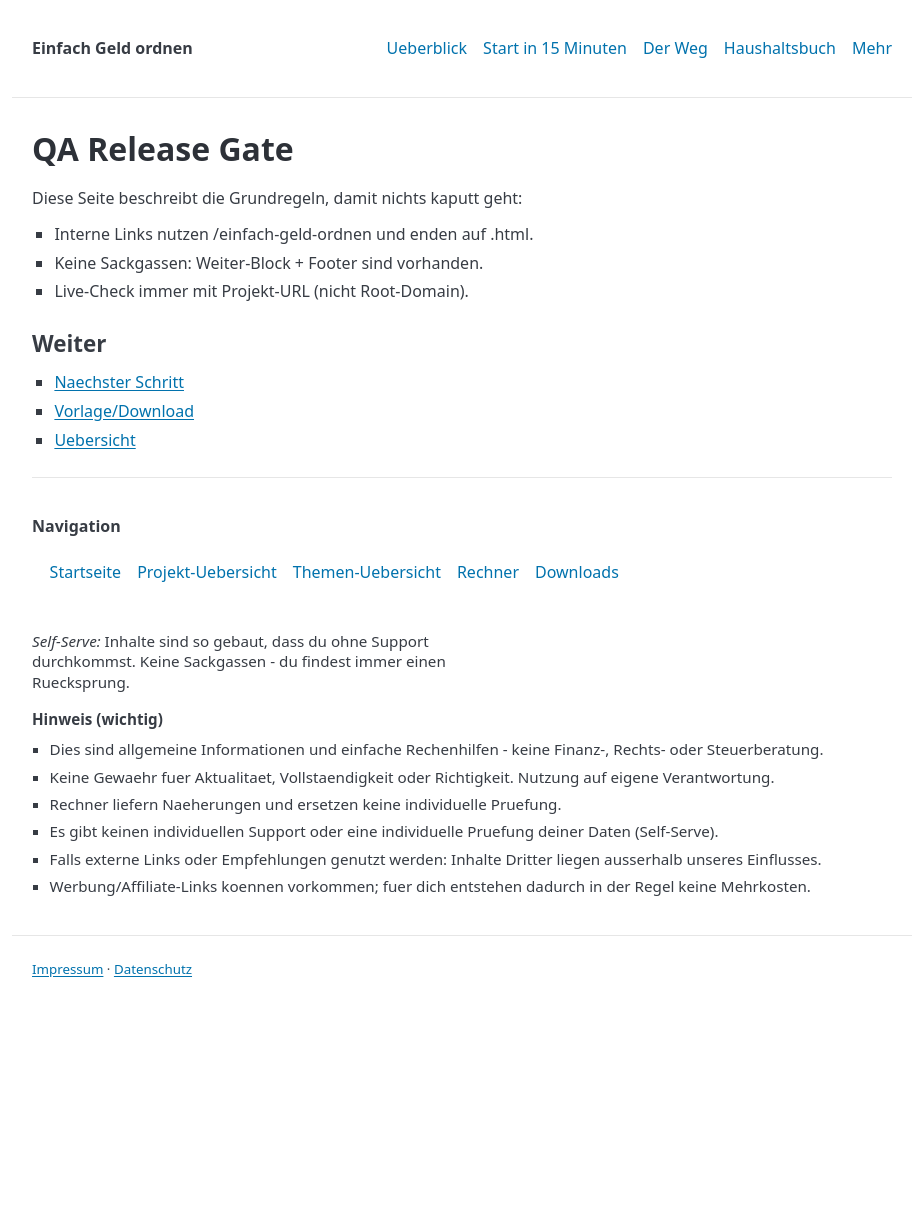
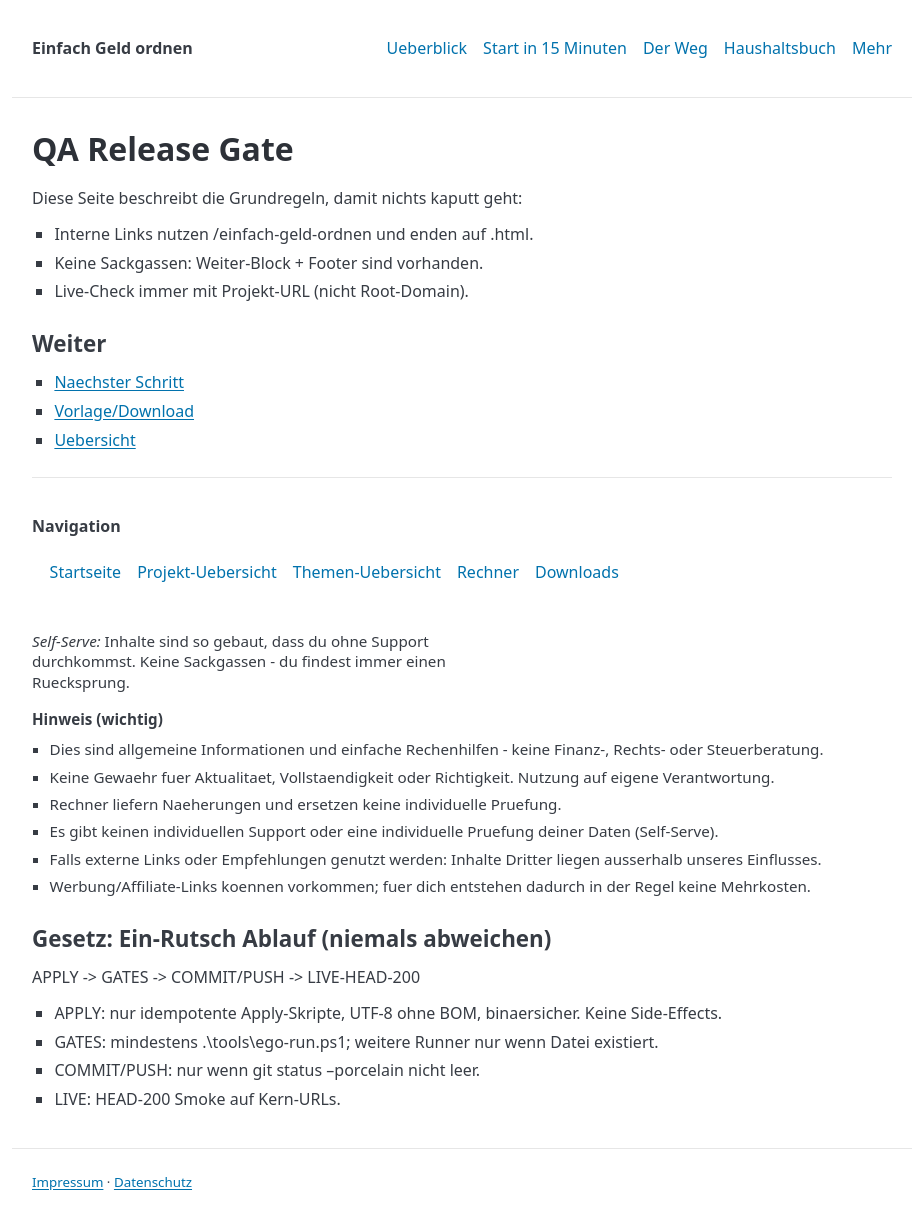
Before and after one commit to gluecklich-tools/einfach-geld-ordnen, a Jekyll site: the page built from seiten/qa-release-gate.md, in a window 1280 px wide. Shown: the whole page, without its empty margins (178-1101 px from the left). Built offline with Jekyll 4.4.1, drawn with Linux system fonts in a browser that asks for light colours; before the commit the page ends 1000 px from its top, so only the background shows below that.

Commit message:
Docs: publish one-rush law (2026-01-31)

```diff
--- a/seiten/qa-release-gate.md
+++ b/seiten/qa-release-gate.md
@@ -19,3 +19,12 @@ Diese Seite beschreibt die Grundregeln, damit nichts kaputt geht:
 
 
 {% include no_sackgasse_footer.html %}
+
+<!-- EGO_LAW_RUNNER_START -->
+## Gesetz: Ein-Rutsch Ablauf (niemals abweichen)
+APPLY -> GATES -> COMMIT/PUSH -> LIVE-HEAD-200
+- APPLY: nur idempotente Apply-Skripte, UTF-8 ohne BOM, binaersicher. Keine Side-Effects.
+- GATES: mindestens .\tools\ego-run.ps1; weitere Runner nur wenn Datei existiert.
+- COMMIT/PUSH: nur wenn git status --porcelain nicht leer.
+- LIVE: HEAD-200 Smoke auf Kern-URLs.
+<!-- EGO_LAW_RUNNER_END -->
```
Also changed, not shown: seiten/governance.md (+9 -0 lines), seiten/qualitaet.md (+9 -0 lines).
